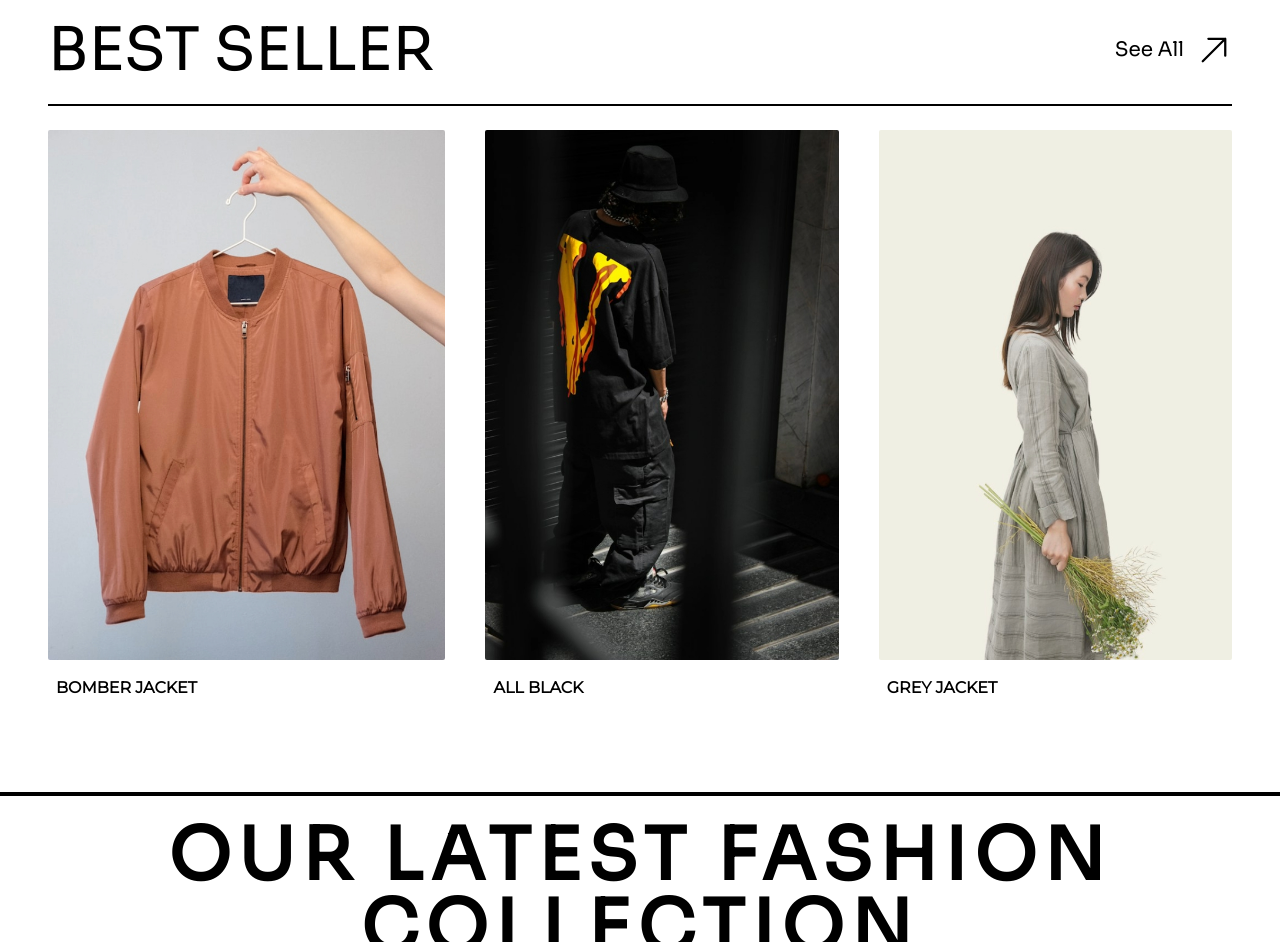
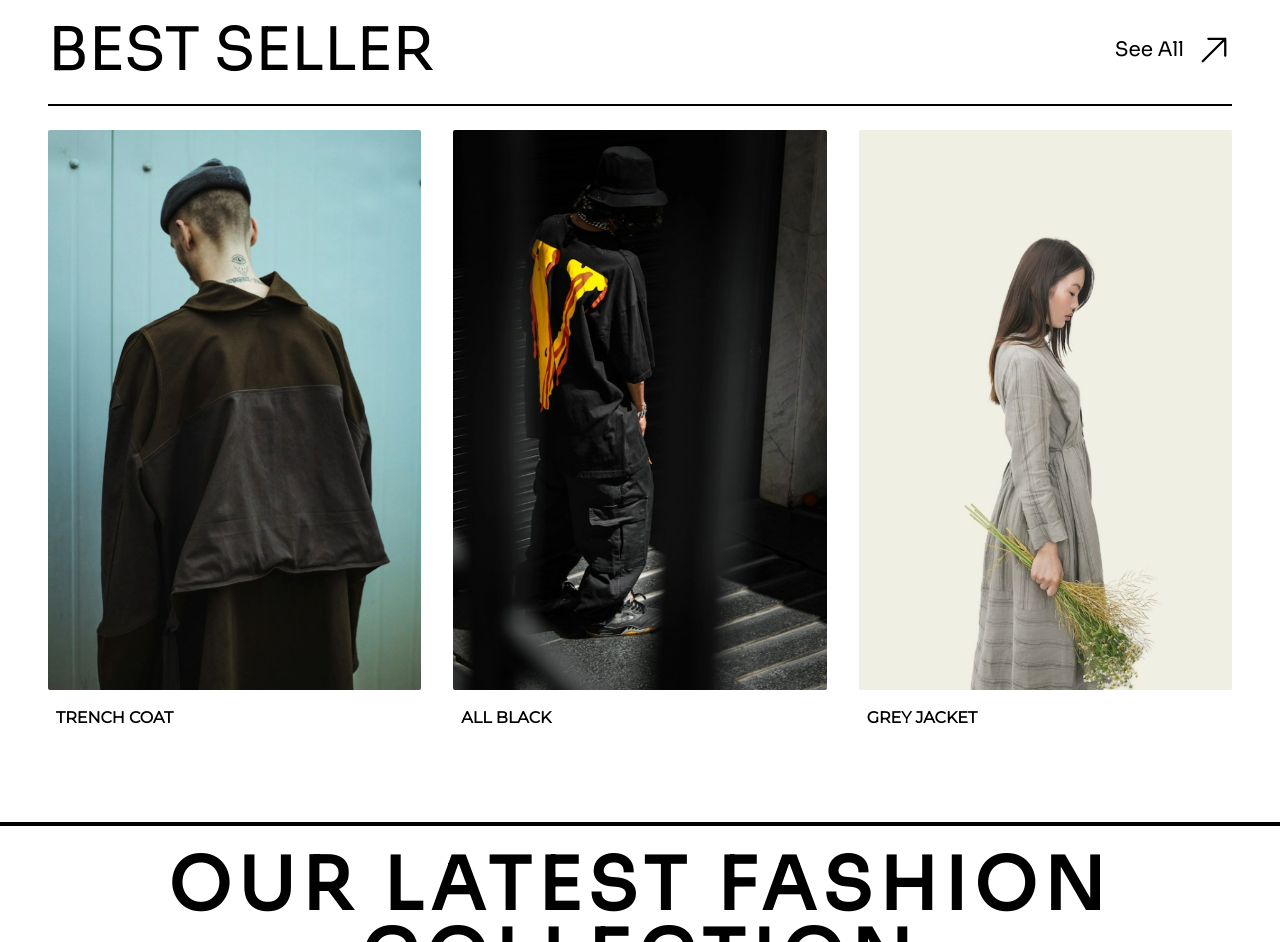
Before and after one commit to h4m24-a/ecommerce-shopping-cart, a React (Vite) app: page / in a window 1280 px wide. Shown: the part 1100-2042 px from the top of the page. Built offline with nearby package versions, Linux system fonts and the light colour scheme.

Commit message:
updated image

```diff
--- a/src/components/BestSeller.jsx
+++ b/src/components/BestSeller.jsx
@@ -14,8 +14,8 @@ const BestSeller = () => {
             <ArrowUpRightIcon className="h-9 w-9" />
         </div>
       </div>
-        <div className="flex mt-6 items-center justify-center gap-10  flex-col lg:flex-row lg">
-        <Card  imageSrc="../assets/bestseller-1.jpg" imageStyle="object-cover w-full h-full rounded-sm cursor-pointer" textStyle=" p-2 " description="Bomber Jacket"/>
+        <div className="flex mt-6 items-center justify-center gap-8  flex-col lg:flex-row lg">
+        <Card  imageSrc="../assets/bestseller-1.jpg" imageStyle="object-cover w-full h-full rounded-sm cursor-pointer" textStyle=" p-2 " description="Trench Coat"/>
         <Card  imageSrc="../assets/bestseller-2.jpg" imageStyle="object-cover w-full h-full rounded-sm cursor-pointer" textStyle=" p-2 " description="All Black"/>
         <Card  imageSrc="../assets/bestseller-3.jpg" imageStyle="object-cover w-full h-full rounded-sm cursor-pointer" textStyle=" p-2 " description="Grey Jacket"/>
         </div>
--- a/src/pages/ProductPage.jsx
+++ b/src/pages/ProductPage.jsx
@@ -36,7 +36,7 @@ const ProductPage = () => {
                       description={product.description}
                       textStyle="text-center mt-2 mb-2 flex flex-col  item-center justify-between text-black lg:flex-row"
                       imageSrc ={product.imageSrc}
-                      imageStyle="aspect-square object-cover hover:outline"
+                      imageStyle=" object-cover hover:outline"
                       price={product.price}
                       moreInfo={() => navigate(`/pages/product/${product?.id}`)}
                     />
```
Also changed, not shown: public/assets/bestseller-1.jpg.
